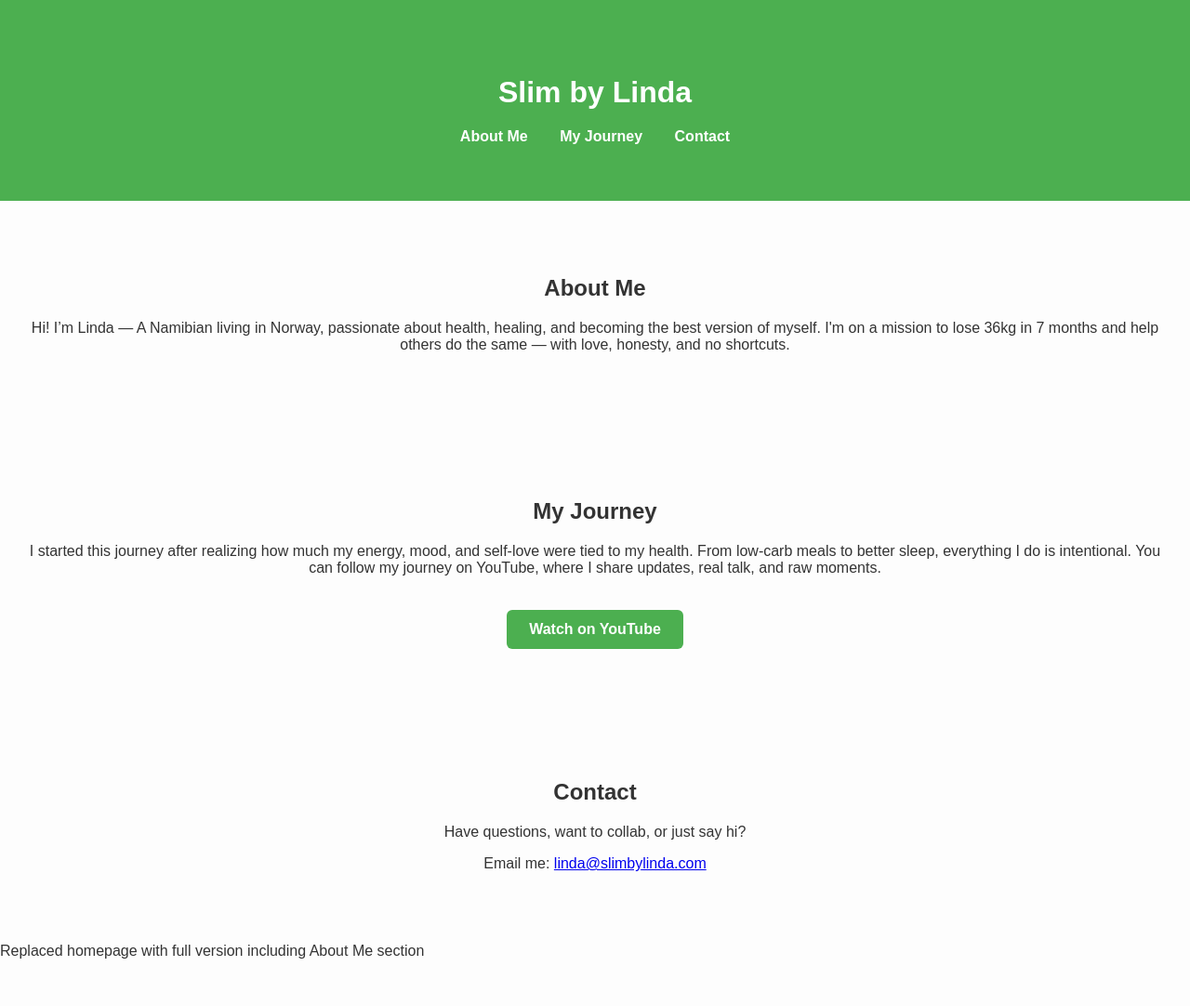
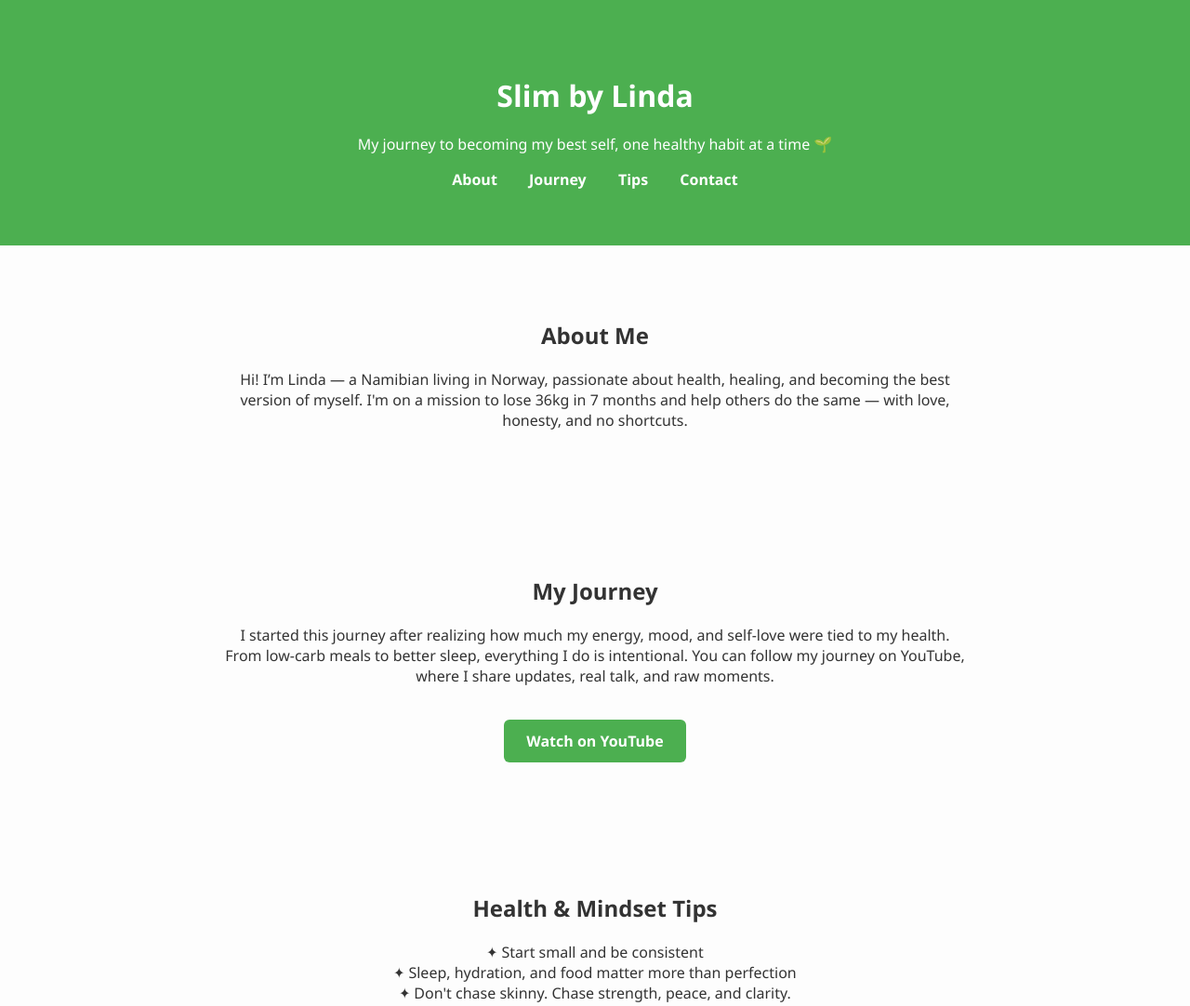
Before and after one commit to ChristiKnudsen/slim-by-linda, a plain HTML site: page index.html in a window 1280 px wide. Shown: the top 1082 px of the page at 93% size. Before the commit the page ends 1032 px from the top, so only its background shows below. Drawn offline with Linux system fonts and the light colour scheme.

Commit message:
Update index.html

```diff
--- a/index.html
+++ b/index.html
@@ -4,12 +4,43 @@
   <meta charset="UTF-8">
   <title>Slim by Linda</title>
   <style>
-    body { font-family: Arial, sans-serif; margin: 0; padding: 0; background: #fdfdfd; color: #333; }
-    header, section { padding: 60px 20px; text-align: center; }
-    header { background: #4CAF50; color: white; }
-    h1, h2 { margin-bottom: 20px; }
-    nav a { margin: 0 15px; color: white; text-decoration: none; font-weight: bold; }
-    nav a:hover { text-decoration: underline; }
+    body {
+      font-family: 'Segoe UI', Tahoma, Geneva, Verdana, sans-serif;
+      margin: 0;
+      padding: 0;
+      background: #fdfdfd;
+      color: #333;
+    }
+
+    header {
+      background-color: #4CAF50;
+      color: white;
+      padding: 60px 20px;
+      text-align: center;
+    }
+
+    nav a {
+      margin: 0 15px;
+      color: white;
+      text-decoration: none;
+      font-weight: bold;
+    }
+
+    nav a:hover {
+      text-decoration: underline;
+    }
+
+    section {
+      padding: 60px 20px;
+      max-width: 800px;
+      margin: auto;
+      text-align: center;
+    }
+
+    h1, h2 {
+      margin-bottom: 20px;
+    }
+
     .button {
       display: inline-block;
       margin-top: 20px;
@@ -20,22 +51,36 @@
       text-decoration: none;
       font-weight: bold;
     }
+
+    .button:hover {
+      background-color: #45a049;
+    }
+
+    footer {
+      background-color: #eee;
+      text-align: center;
+      padding: 20px;
+      font-size: 0.9em;
+      color: #666;
+    }
   </style>
 </head>
 <body>
 
 <header>
   <h1>Slim by Linda</h1>
+  <p>My journey to becoming my best self, one healthy habit at a time 🌱</p>
   <nav>
-    <a href="#about">About Me</a>
-    <a href="#journey">My Journey</a>
+    <a href="#about">About</a>
+    <a href="#journey">Journey</a>
+    <a href="#tips">Tips</a>
     <a href="#contact">Contact</a>
   </nav>
 </header>
 
 <section id="about">
   <h2>About Me</h2>
-  <p>Hi! I’m Linda — A Namibian living in Norway, passionate about health, healing, and becoming the best version of myself. I'm on a mission to lose 36kg in 7 months and help others do the same — with love, honesty, and no shortcuts.</p>
+  <p>Hi! I’m Linda — a Namibian living in Norway, passionate about health, healing, and becoming the best version of myself. I'm on a mission to lose 36kg in 7 months and help others do the same — with love, honesty, and no shortcuts.</p>
 </section>
 
 <section id="journey">
@@ -44,12 +89,23 @@
   <a class="button" href="https://www.youtube.com/@slimbylinda" target="_blank">Watch on YouTube</a>
 </section>
 
+<section id="tips">
+  <h2>Health & Mindset Tips</h2>
+  <p>✦ Start small and be consistent<br>
+     ✦ Sleep, hydration, and food matter more than perfection<br>
+     ✦ Don't chase skinny. Chase strength, peace, and clarity.</p>
+</section>
+
 <section id="contact">
   <h2>Contact</h2>
   <p>Have questions, want to collab, or just say hi?</p>
   <p>Email me: <a href="mailto:linda@slimbylinda.com">linda@slimbylinda.com</a></p>
 </section>
 
+<footer>
+  &copy; 2025 Slim by Linda. Built with love 💚
+</footer>
+
 </body>
 </html>
-Replaced homepage with full version including About Me section
+Update text and personalize sections
```
